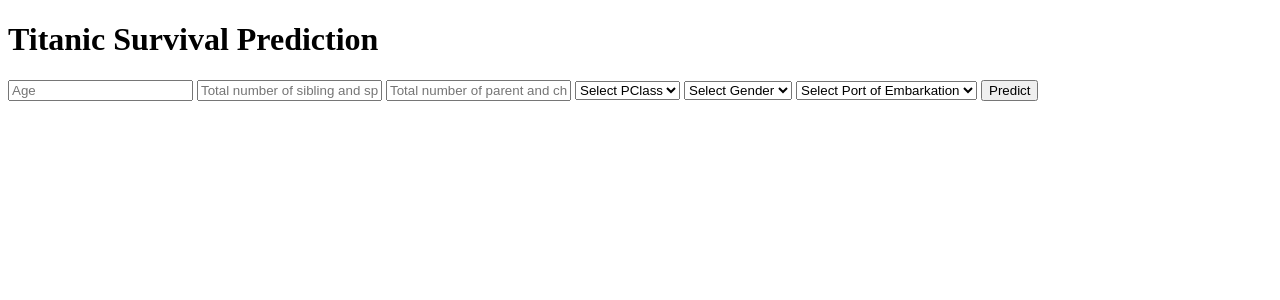
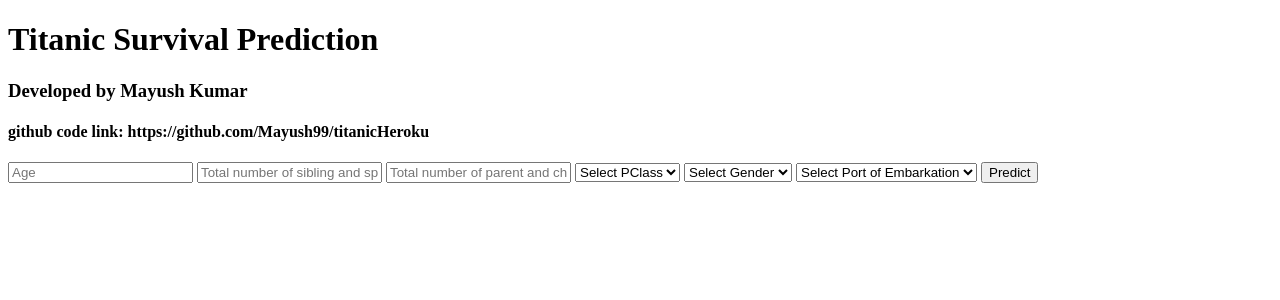
Before and after one commit to Mayush99/titaniHeroku, a Flask app: page / in a window 1280 px wide. Shown: the top 300 px of the page. Run offline with Flask 2, Linux system fonts and the light colour scheme; parts of the project's set-up code (start-up, migrations or seed data) failed here and were passed over.

Commit message:
Add files via upload

```diff
--- a/templates/index.html
+++ b/templates/index.html
@@ -14,6 +14,8 @@
 <body>
  <div class="login">
     <h1>Titanic Survival Prediction</h1>
+     <h3> Developed by Mayush Kumar</h3>
+     <h4> github code link: https://github.com/Mayush99/titanicHeroku</h4>
 
      <!-- Main Input For Receiving Query to our ML -->
     <form action="{{ url_for('predict')}}"method="post">
```
